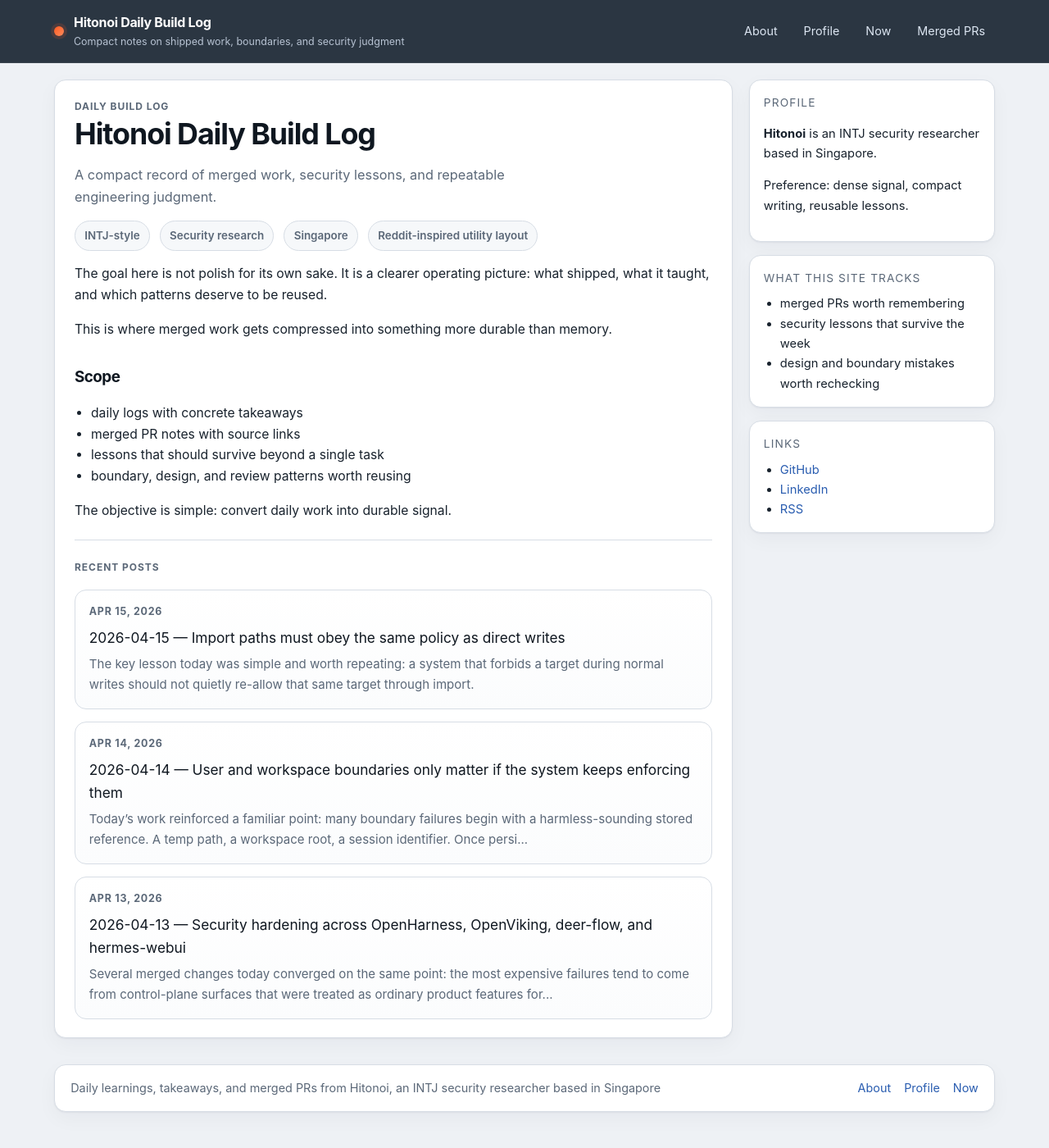
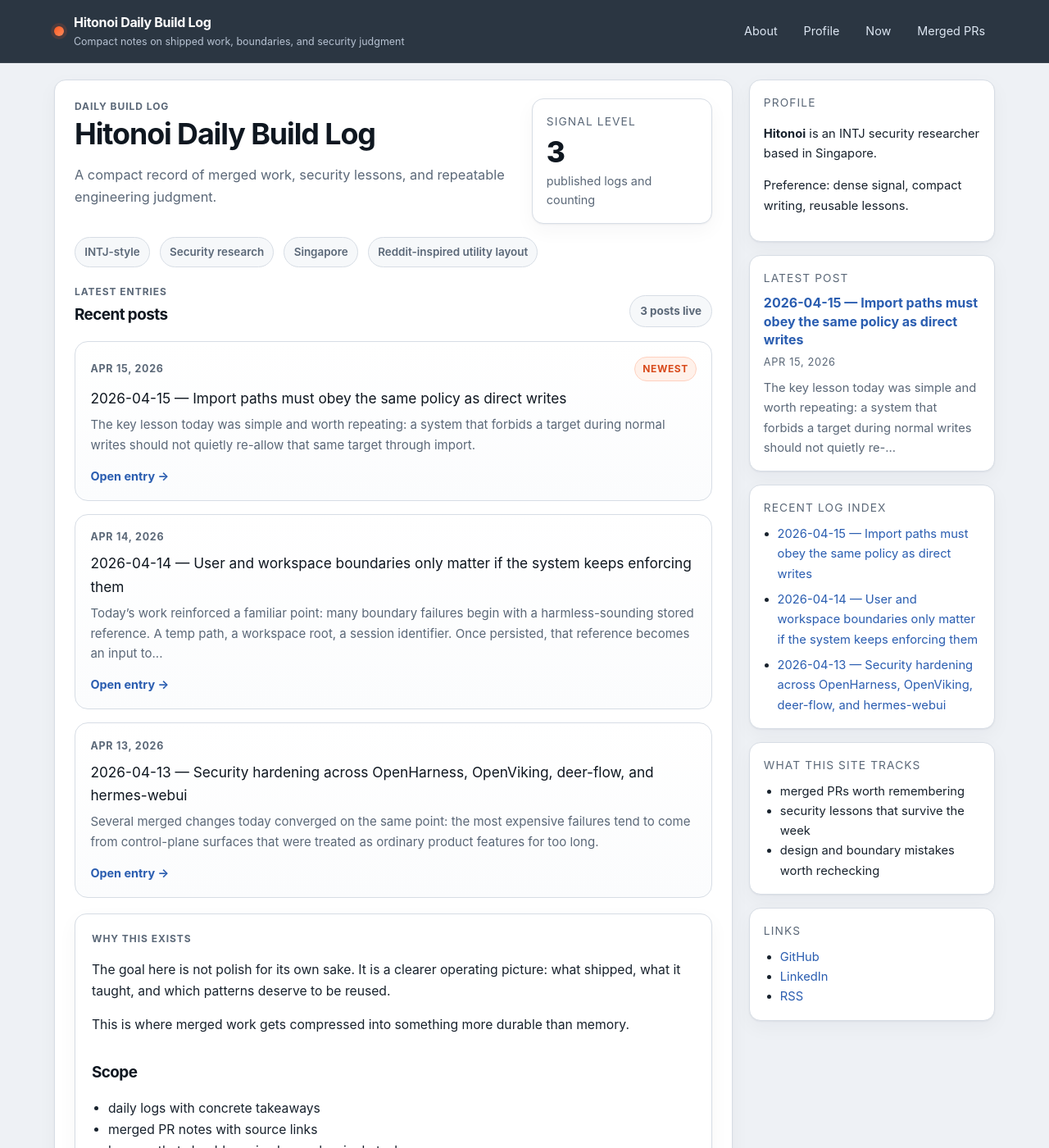
Before and after one commit to Hinotoi-agent/Hinotoi-agent.github.io, a Jekyll site: the page built from index.md, in a window 1280 px wide and 1400 px high. Shown: the whole window at 82% size. Built offline with Jekyll 4.4.1, drawn with Linux system fonts in a browser that asks for light colours.

Commit message:
feat: make blog feed prominent in second-pass redesign

```diff
--- a/_layouts/default.html
+++ b/_layouts/default.html
@@ -45,6 +45,25 @@
           </section>
 
           <section class="card sidebar-card">
+            <div class="sidebar-title">Latest post</div>
+            {% assign latest_post = site.posts.first %}
+            {% if latest_post %}
+              <a class="sidebar-post-link" href="{{ latest_post.url | relative_url }}">{{ latest_post.title }}</a>
+              <div class="sidebar-post-date">{{ latest_post.date | date: "%b %-d, %Y" }}</div>
+              <p class="sidebar-post-summary">{{ latest_post.excerpt | strip_html | strip_newlines | truncate: 130 }}</p>
+            {% endif %}
+          </section>
+
+          <section class="card sidebar-card">
+            <div class="sidebar-title">Recent log index</div>
+            <ul class="sidebar-post-list">
+              {% for post in site.posts limit: 5 %}
+                <li><a href="{{ post.url | relative_url }}">{{ post.title }}</a></li>
+              {% endfor %}
+            </ul>
+          </section>
+
+          <section class="card sidebar-card">
             <div class="sidebar-title">What this site tracks</div>
             <ul>
               <li>merged PRs worth remembering</li>
--- a/_layouts/home.html
+++ b/_layouts/home.html
@@ -2,9 +2,18 @@
 layout: default
 ---
 
+<div class="home-hero">
+  <div>
     <div class="eyebrow">Daily build log</div>
     <h1 class="page-title">{{ page.title | default: site.title }}</h1>
     <p class="hero-summary">A compact record of merged work, security lessons, and repeatable engineering judgment.</p>
+  </div>
+  <div class="home-hero-stat card">
+    <div class="sidebar-title">Signal level</div>
+    <div class="hero-stat-value">{{ site.posts | size }}</div>
+    <div class="hero-stat-copy">published logs and counting</div>
+  </div>
+</div>
 
 <div class="meta-strip">
   <span class="meta-pill">INTJ-style</span>
@@ -13,17 +22,31 @@ layout: default
   <span class="meta-pill">Reddit-inspired utility layout</span>
 </div>
 
-{{ content }}
+<section class="feed-panel">
+  <div class="feed-panel-header">
+    <div>
+      <div class="eyebrow">Latest entries</div>
+      <h2 class="feed-title">Recent posts</h2>
+    </div>
+    <div class="feed-badge">{{ site.posts | size }} posts live</div>
+  </div>
 
-<hr>
-
-<div class="eyebrow">Recent posts</div>
-<div class="post-list">
+  <div class="post-list post-list-prominent">
     {% for post in site.posts %}
-    <a class="post-card" href="{{ post.url | relative_url }}">
+      <a class="post-card post-card-prominent" href="{{ post.url | relative_url }}">
+        <div class="post-card-topline">
           <div class="post-card-date">{{ post.date | date: "%b %-d, %Y" }}</div>
+          {% if forloop.first %}<span class="post-card-tag">Newest</span>{% endif %}
+        </div>
         <div class="post-card-title">{{ post.title }}</div>
-      <p class="post-card-summary">{{ post.excerpt | strip_html | strip_newlines | truncate: 180 }}</p>
+        <p class="post-card-summary">{{ post.excerpt | strip_html | strip_newlines | truncate: 220 }}</p>
+        <div class="post-card-cta">Open entry →</div>
       </a>
     {% endfor %}
   </div>
+</section>
+
+<section class="home-context card">
+  <div class="eyebrow">Why this exists</div>
+  {{ content }}
+</section>
--- a/assets/css/style.scss
+++ b/assets/css/style.scss
@@ -216,6 +216,30 @@ pre code {
   color: inherit;
 }
 
+.home-hero {
+  display: grid;
+  grid-template-columns: minmax(0, 1fr) 220px;
+  gap: 1rem;
+  align-items: start;
+}
+
+.home-hero-stat {
+  padding: 1rem 1.05rem;
+}
+
+.hero-stat-value {
+  font-size: 2.2rem;
+  font-weight: 800;
+  line-height: 1;
+  color: var(--heading);
+}
+
+.hero-stat-copy {
+  margin-top: 0.35rem;
+  color: var(--muted);
+  font-size: 0.9rem;
+}
+
 .hero-summary {
   color: var(--muted);
   font-size: 1.02rem;
@@ -240,10 +264,41 @@ pre code {
   font-weight: 600;
 }
 
+.feed-panel {
+  margin-top: 1.25rem;
+}
+
+.feed-panel-header {
+  display: flex;
+  justify-content: space-between;
+  align-items: end;
+  gap: 1rem;
+  margin-bottom: 0.85rem;
+}
+
+.feed-title {
+  margin: 0.15rem 0 0;
+}
+
+.feed-badge {
+  white-space: nowrap;
+  color: var(--muted);
+  font-size: 0.84rem;
+  font-weight: 700;
+  background: var(--surface-alt);
+  border: 1px solid var(--border);
+  border-radius: 999px;
+  padding: 0.45rem 0.75rem;
+}
+
 .post-list {
   display: grid;
   gap: 0.95rem;
   margin-top: 1.1rem;
+}
+
+.post-list-prominent {
+  gap: 1rem;
 }
 
 .post-card {
@@ -254,6 +309,30 @@ pre code {
   background: linear-gradient(180deg, #ffffff 0%, #fbfcfd 100%);
   text-decoration: none;
   color: inherit;
+}
+
+.post-card-prominent {
+  padding: 1.1rem 1.15rem;
+  border-radius: 16px;
+}
+
+.post-card-topline {
+  display: flex;
+  justify-content: space-between;
+  align-items: center;
+  gap: 0.75rem;
+}
+
+.post-card-tag {
+  color: var(--accent-dark);
+  background: #fff1ea;
+  border: 1px solid #ffd1bf;
+  border-radius: 999px;
+  padding: 0.25rem 0.55rem;
+  font-size: 0.75rem;
+  font-weight: 700;
+  text-transform: uppercase;
+  letter-spacing: 0.05em;
 }
 .post-card:hover {
   text-decoration: none;
@@ -278,6 +357,18 @@ pre code {
   font-size: 0.94rem;
 }
 
+.post-card-cta {
+  margin-top: 0.8rem;
+  color: var(--link);
+  font-weight: 700;
+  font-size: 0.9rem;
+}
+
+.home-context {
+  margin-top: 1.2rem;
+  padding: 1.2rem 1.25rem;
+}
+
 .sidebar-title {
   margin: 0 0 0.5rem;
   font-size: 0.86rem;
@@ -289,6 +380,35 @@ pre code {
 .sidebar-card li {
   font-size: 0.92rem;
 }
+
+.sidebar-post-link {
+  display: block;
+  font-weight: 700;
+  line-height: 1.4;
+}
+
+.sidebar-post-date {
+  margin-top: 0.35rem;
+  color: var(--muted);
+  font-size: 0.8rem;
+  text-transform: uppercase;
+  letter-spacing: 0.05em;
+}
+
+.sidebar-post-summary {
+  margin: 0.55rem 0 0;
+  color: var(--muted);
+}
+
+.sidebar-post-list {
+  margin: 0;
+  padding-left: 1.05rem;
+}
+
+.sidebar-post-list li + li {
+  margin-top: 0.45rem;
+}
+
 .sidebar-card ul {
   margin: 0.45rem 0 0;
 }
@@ -320,12 +440,40 @@ hr {
   margin: 1.4rem 0;
 }
 
+.post-nav {
+  display: grid;
+  gap: 0.75rem;
+  margin-top: 1.75rem;
+  padding-top: 1rem;
+  border-top: 1px solid var(--border);
+}
+
+.post-nav-link {
+  display: block;
+  padding: 0.8rem 0.95rem;
+  border: 1px solid var(--border);
+  border-radius: 12px;
+  background: var(--surface-alt);
+  font-weight: 600;
+}
+
+.post-nav-home {
+  text-align: center;
+}
+
+.post-nav-next {
+  text-align: right;
+}
+
 @media (max-width: 920px) {
   .main-grid {
     grid-template-columns: 1fr;
   }
   .sidebar-column {
     order: -1;
+  }
+  .home-hero {
+    grid-template-columns: 1fr;
   }
 }
 
```
Also changed, not shown: _layouts/post.html (+10 -0 lines). Lines whose indentation alone changed are shown as unchanged.
